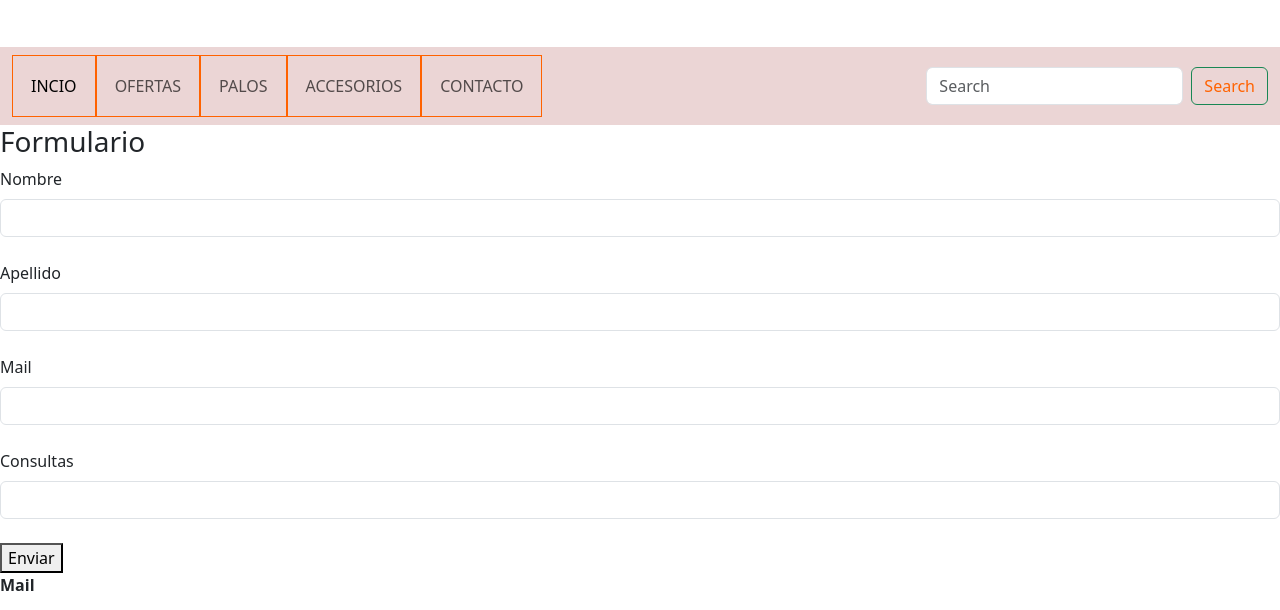
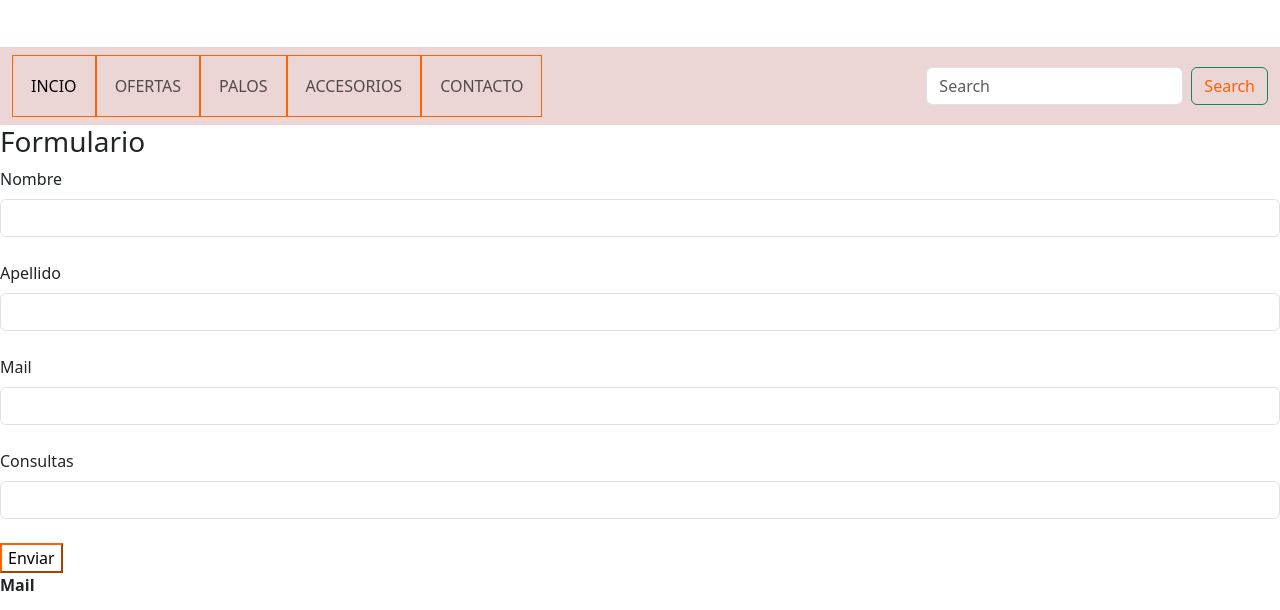
Before and after one commit to frantomasino/proyectofrancisco, a plain HTML site: page pages/contacto.html in a window 1280 px wide. Shown: the part 321-931 px from the top of the page. Drawn offline with nearby package versions, Linux system fonts and the light colour scheme.

Commit message:
firts commit

```diff
--- a/css/style.css
+++ b/css/style.css
@@ -57,7 +57,7 @@ nav a:hover{
 }
 
 .btnenviar{
-  background-color: white';
+  background-color: white;
   border-color: #ff6200;
   color: black;
 }
```
